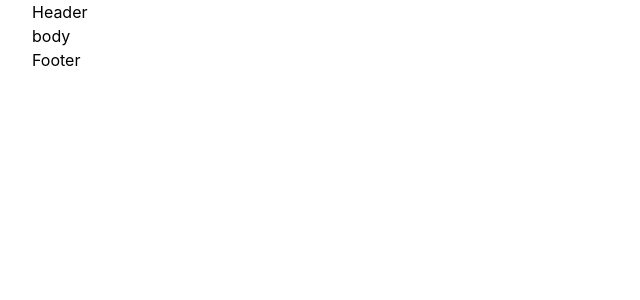
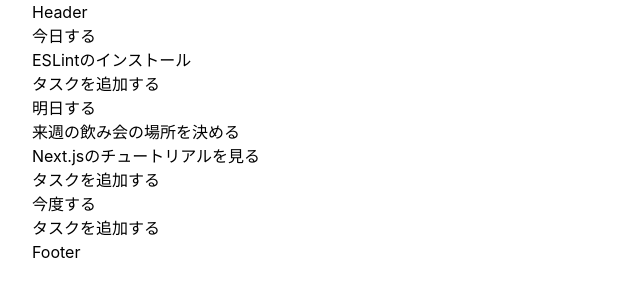
Before and after one commit to qin-todo-team-l/qin-todo-frontend, a Next.js app: page / in a window 1280 px wide. Shown: the top 300 px of the page, without its empty margins (0-640 px from the left). Built offline with nearby package versions, Linux system fonts and the light colour scheme.

Commit message:
todoの「タスクを追加する」ボタンの出しわけ https://github.com/qin-todo-team-l/qin-todo-frontend/issues/8

```diff
--- a/src/pages/component/Body/Body.tsx
+++ b/src/pages/component/Body/Body.tsx
@@ -1,7 +1,7 @@
-import React from 'react';
+import React, { ReactNode } from 'react';
 
 interface Props {
-  children: string;
+  children: ReactNode;
 }
 
 export const Body: React.VFC<Props> = ({ children }) => {
--- /dev/null
+++ b/src/pages/component/TodosList/TodosList.tsx
@@ -0,0 +1,32 @@
+import React from 'react';
+
+interface Props {
+  todosList: {
+    title: string;
+    category: string;
+    todos: string[];
+  }[];
+}
+
+export const TodosList: React.VFC<Props> = ({ todosList }) => {
+  return (
+    <div>
+      {todosList.map((todosItem, index) => (
+        <section className='my-4' key={index}>
+          <h2>{todosItem.title}</h2>
+          <ul>
+            {todosItem.todos.map((todo, index) => (
+              <li key={index}>
+                <button>{todo}</button>
+              </li>
+            ))}
+            {/* タスクが一個以上で非表示にするクラスをつける PCは常に表示 */}
+            <li className={todosItem.todos.length > 0 ? 'hidden md:block' : undefined}>
+              <button>タスクを追加する</button>
+            </li>
+          </ul>
+        </section>
+      ))}
+    </div>
+  );
+};
--- /dev/null
+++ b/src/pages/component/TodosList/index.ts
@@ -0,0 +1 @@
+import { TodosList } from './TodosList';
--- a/src/pages/index.tsx
+++ b/src/pages/index.tsx
@@ -5,8 +5,27 @@ import styles from 'styles/Home.module.css';
 import { Header } from 'pages/component/Header';
 import { Footer } from 'pages/component/Footer';
 import { Body } from 'pages/component/Body';
+import { TodosList } from './component/TodosList/TodosList';
 
 const Home: NextPage = () => {
+  const todosList = [
+    {
+      title: '今日する',
+      category: 'today',
+      todos: ['ESLintのインストール'],
+    },
+    {
+      title: '明日する',
+      category: 'tomorrow',
+      todos: ['来週の飲み会の場所を決める', 'Next.jsのチュートリアルを見る'],
+    },
+    {
+      title: '今度する',
+      category: 'next time',
+      todos: [],
+    },
+  ];
+
   return (
     <div className={styles.container}>
       <Head>
@@ -15,7 +34,11 @@ const Home: NextPage = () => {
         <link rel='icon' href='/favicon.ico' />
       </Head>
       <Header></Header>
-      <Body>body</Body>
+
+      <Body>
+        <TodosList todosList={todosList} />
+      </Body>
+
       <Footer></Footer>
     </div>
   );
```
